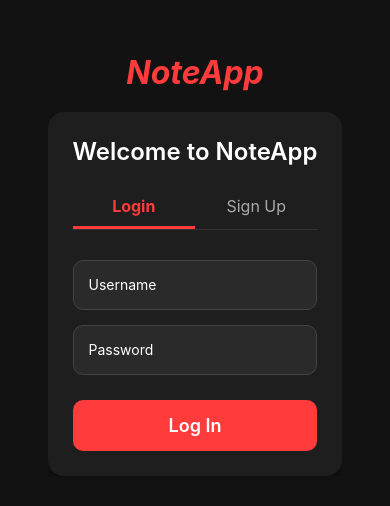
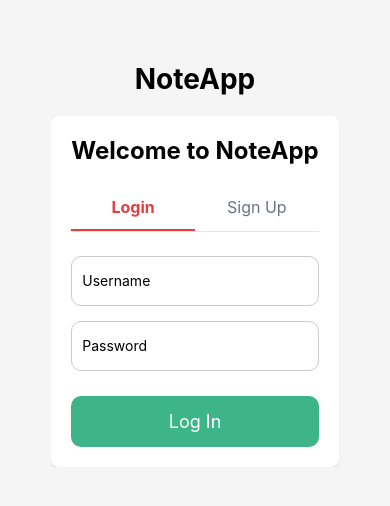
Before and after one commit to JorgeRodriguez5167/Frontend-Study-App, a React Native app: screen / in a window 390 px wide. Shown: the part 158-664 px from the top of the page. Built offline with nearby package versions, Linux system fonts and the light colour scheme.

Commit message:
Update App.js

```diff
--- a/App.js
+++ b/App.js
@@ -155,87 +155,83 @@ export default function App() {
 const styles = StyleSheet.create({
   container: {
     flex: 1,
-    backgroundColor: '#121212', // dark background
     justifyContent: 'center',
     alignItems: 'center',
+    backgroundColor: '#f5f5f5',
     padding: 20,
   },
   title: {
-    fontSize: 32,
+    fontSize: 28,
     fontWeight: 'bold',
-    color: '#ff3b3b', // red accent
     marginBottom: 20,
-    fontStyle: 'italic',
   },
   card: {
     width: '100%',
     maxWidth: 400,
-    padding: 25,
-    backgroundColor: '#1e1e1e', // card darker than background
-    borderRadius: 16,
+    padding: 20,
+    backgroundColor: 'white',
+    borderRadius: 8,
     shadowColor: '#000',
-    shadowOffset: { width: 0, height: 6 },
-    shadowOpacity: 0.3,
-    shadowRadius: 8,
-    elevation: 8,
+    shadowOffset: { width: 0, height: 2 },
+    shadowOpacity: 0.1,
+    shadowRadius: 4,
+    elevation: 2,
   },
   cardTitle: {
     fontSize: 24,
-    fontWeight: '600',
+    fontWeight: 'bold',
     marginBottom: 20,
     textAlign: 'center',
-    color: '#fff',
   },
   tabs: {
     flexDirection: 'row',
-    marginBottom: 20,
+    marginBottom: 16,
     borderBottomWidth: 1,
-    borderBottomColor: '#333',
+    borderBottomColor: '#e5e7eb',
   },
   tab: {
     flex: 1,
-    paddingVertical: 10,
+    paddingVertical: 12,
     alignItems: 'center',
   },
   activeTab: {
-    borderBottomWidth: 3,
-    borderBottomColor: '#ff3b3b',
+    borderBottomWidth: 2,
+    borderBottomColor: '#e53e3e',
   },
   tabText: {
     fontSize: 16,
-    color: '#aaa',
+    color: '#6b7280',
   },
   activeTabText: {
-    color: '#ff3b3b',
+    color: '#e53e3e',
     fontWeight: 'bold',
   },
   form: {
-    marginTop: 10,
-    alignItems: 'center',
+    marginTop: 8,
   },
   input: {
     width: '100%',
+    maxWidth: 300,
     height: 50,
     borderWidth: 1,
-    borderColor: '#444',
+    borderColor: '#ccc',
     borderRadius: 10,
-    paddingLeft: 15,
+    paddingLeft: 10,
     marginBottom: 15,
-    backgroundColor: '#2a2a2a',
-    color: '#fff',
+    backgroundColor: '#fff',
   },
   button: {
-    backgroundColor: '#ff3b3b',
+    backgroundColor: '#3eb489',
     padding: 15,
     borderRadius: 10,
     width: '100%',
+    maxWidth: 300,
     alignItems: 'center',
     marginTop: 10,
   },
   buttonText: {
     color: 'white',
     fontSize: 18,
-    fontWeight: '600',
   },
   scrollView: {
     flexGrow: 1,
```
